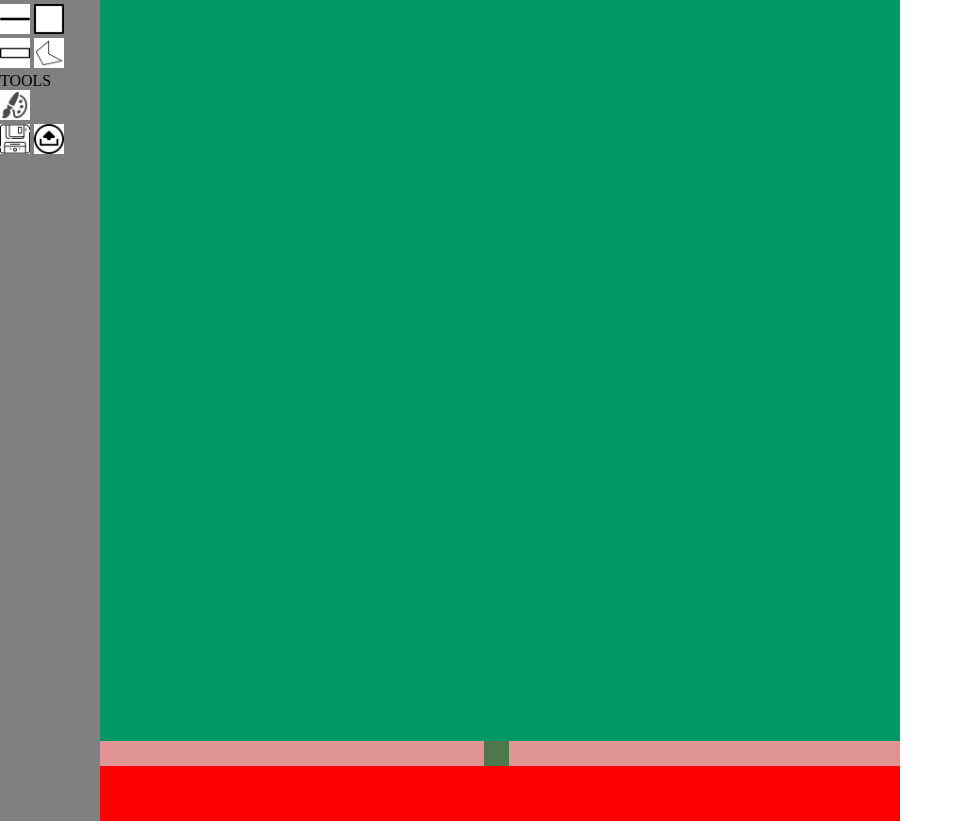
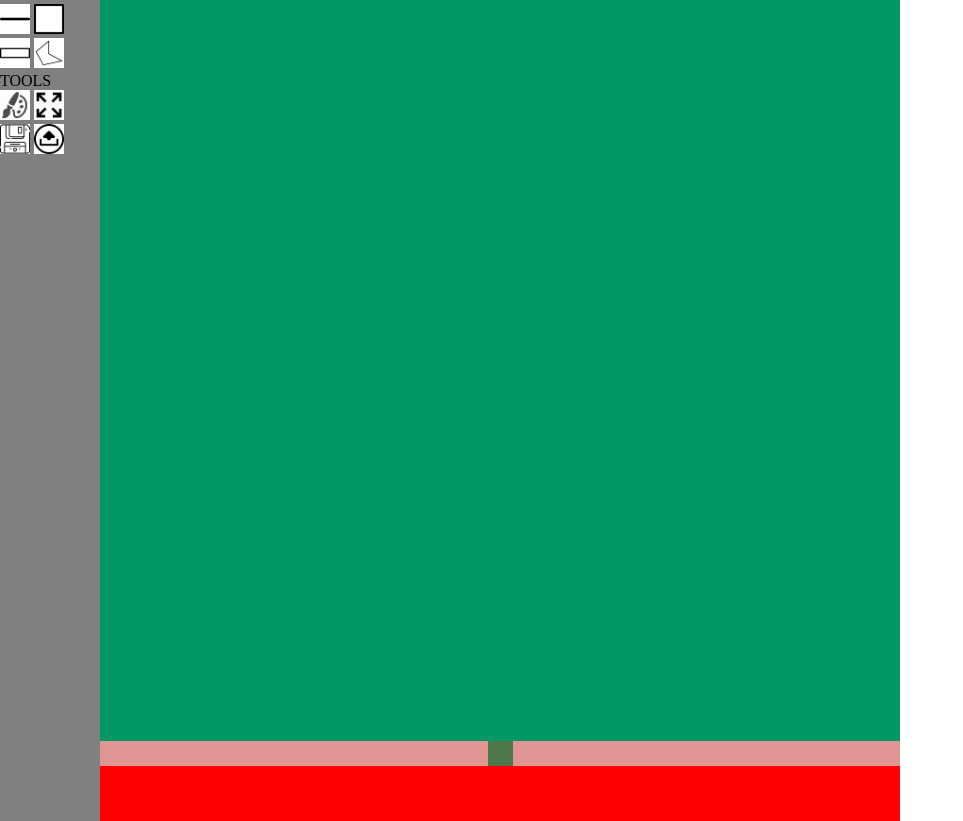
Before and after one commit to JayaMangalo/primitive-webgl, a plain HTML site: page src/index.html in a window 1280 px wide. Shown: the part 119-940 px from the top of the page, without its empty margins (0-963 px from the left). Drawn offline with Linux system fonts and the light colour scheme.

Commit message:
add untracked file

```diff
--- a/src/index.html
+++ b/src/index.html
@@ -31,6 +31,7 @@
                 TOOLS
                 <br>
                 <img id="changecolor" src="components/images/changecolor.png" alt="">
+                <img id="resize" src="components/images/resize.png" alt="">
                 <br>
                 <img id="save" src="components/images/save.png" alt="">
                 <img id="load" src="components/images/load.png" alt="">
@@ -42,7 +43,7 @@
         </div>
         <div class="footer">
             <div class="slidecontainer">
-                <input type="range" min="1" max="100" value="50" class="slider" id="myRange">
+                <input type="range" min="-100" max="100" value="0" class="slider" id="sliderX">
               </div>
         </div>
     </div>
```
Also changed, not shown: src/components/images/resize.png (added).
